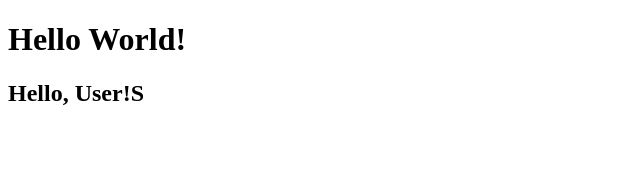
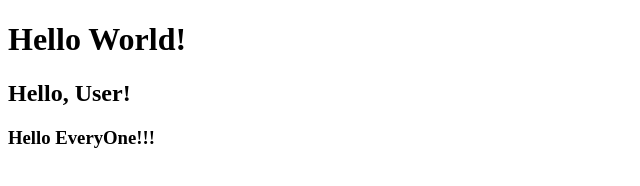
Before and after one commit to Roh7771/project, a plain HTML site: page index.html in a window 1280 px wide. Shown: the whole page, without its empty margins (0-640 px from the left). Drawn offline with Linux system fonts and the light colour scheme.

Commit message:
h3 waw added

```diff
--- a/index.html
+++ b/index.html
@@ -8,6 +8,7 @@
 </head>
 <body>
     <h1>Hello World!</h1>
-    <h2>Hello, User!S</h2>
+    <h2>Hello, User!</h2>
+    <h3>Hello EveryOne!!!</h3>
 </body>
 </html>
```
